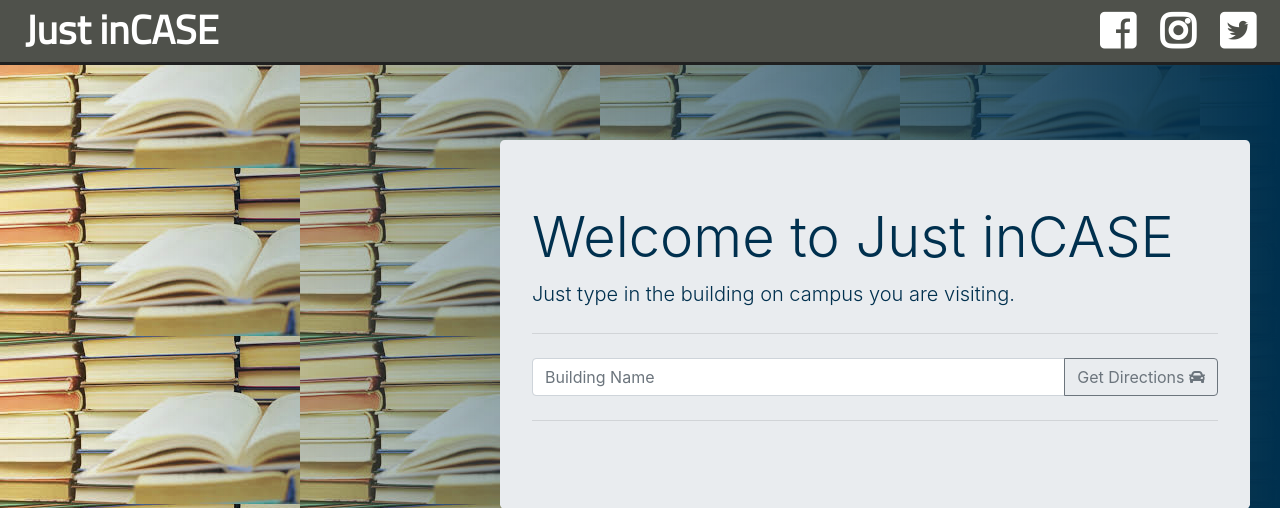
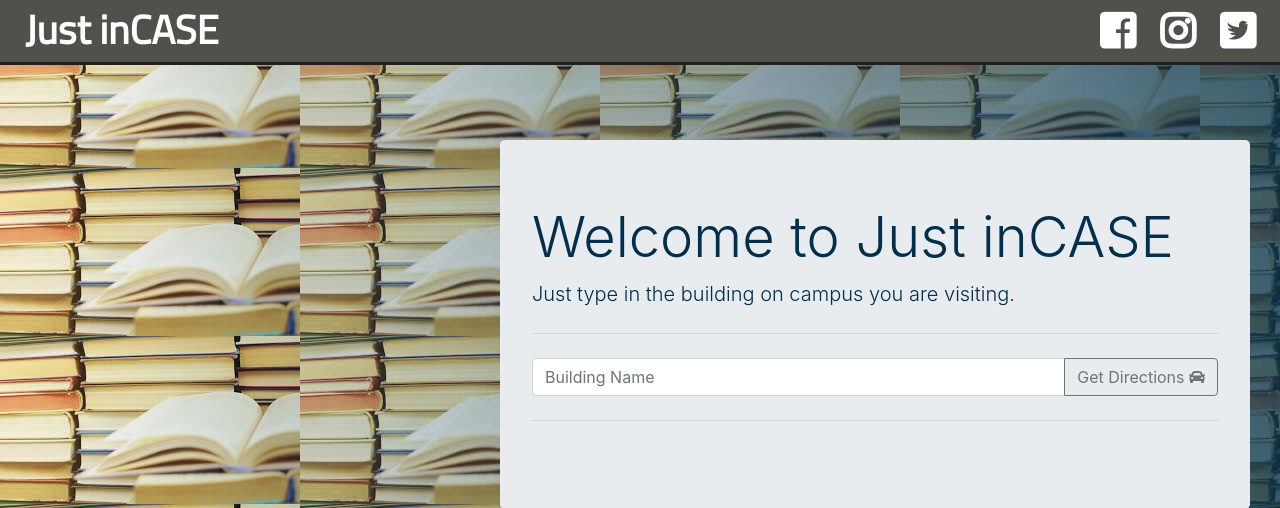
Before and after one commit to LauraShortridge/Group-Project, a PHP site: page / in a window 1280 px wide. Shown: the top 508 px of the page. Run offline with PHP 8.4, Linux system fonts and the light colour scheme; some libraries are stand-ins or nearby versions.

Commit message:
Adjusting gradient opacity

```diff
--- a/assets/css/style.css
+++ b/assets/css/style.css
@@ -1,6 +1,6 @@
 body {
   background-image: url("../../images/books.jpg");
-  background-image: linear-gradient(to right, rgba(0,48,78, 0), rgba(0,48,78, 20)), url("../../images/books.jpg");
+  background-image: linear-gradient(to right, rgba(0,48,78, 0), rgba(0,48,78, .75)), url("../../images/books.jpg");
   /* box-shadow: inset 0 0 0 1000px rgb(0, 48, 78);*/
   /* background-color: rgb(0, 48, 78); */
 
--- a/index.html
+++ b/index.html
@@ -27,8 +27,6 @@
             <i class="fab fa-instagram" id="stream"></i>
             <i class="fab fa-facebook-square" id="stream"></i></p>
     </header>
-    <!--<div id="backDiv">
-        <img src="C:/new-new/images/books.jpg" class="img-fluid" alt="Responsive image" id="background">-->
 
     <div class="jumbotron" id="mapArea">
         <h1 class="display-4">Welcome to Just inCASE</h1>
@@ -44,7 +42,7 @@
         <hr class="my-4">
         <!-- add map here -->
     </div>
-    </div>
+
     <footer class="footer">
         <div class="container">
             <span class="text-muted">Copyright</span>
```
